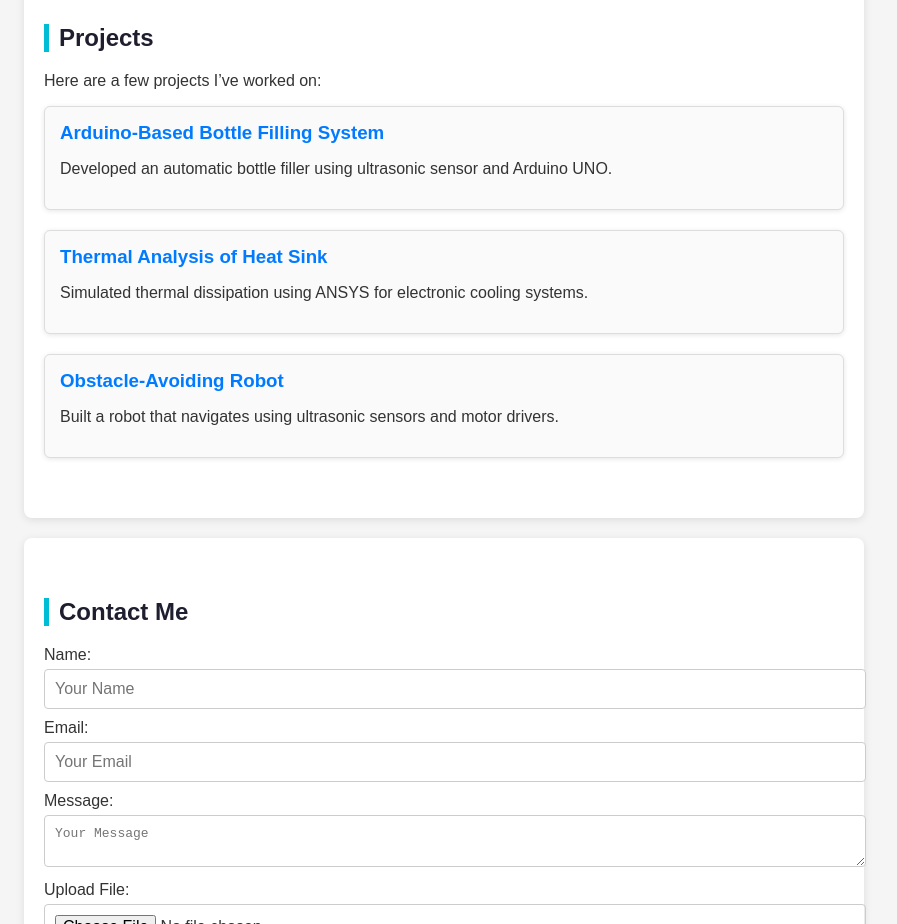
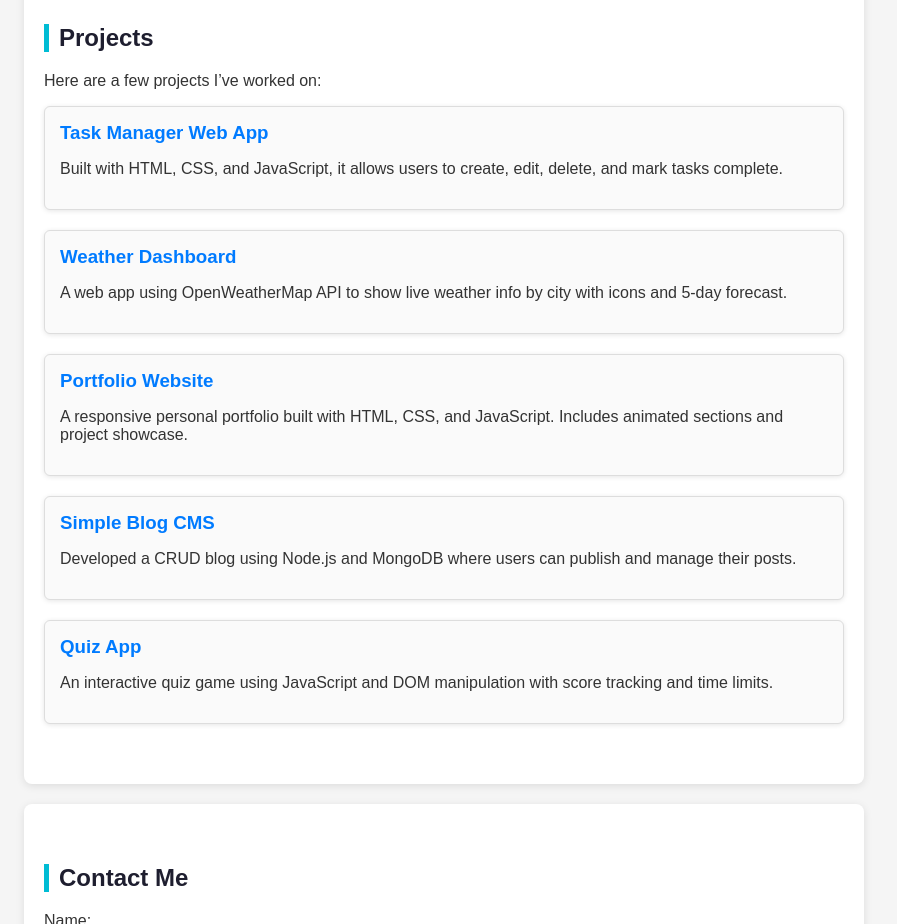
Before and after one commit to Vaths07/My-portfolio, a plain HTML site: page index.html in a window 1280 px wide. Shown: the part 1100-2024 px from the top of the page, without its empty margins (196-1093 px from the left). Drawn offline with nearby package versions, Linux system fonts and the light colour scheme.

Commit message:
Update index.html

```diff
--- a/index.html
+++ b/index.html
@@ -84,9 +84,11 @@
 
     <script>
         const projects = [
-            { title: "Arduino-Based Bottle Filling System", description: "Developed an automatic bottle filler using ultrasonic sensor and Arduino UNO." },
-            { title: "Thermal Analysis of Heat Sink", description: "Simulated thermal dissipation using ANSYS for electronic cooling systems." },
-            { title: "Obstacle-Avoiding Robot", description: "Built a robot that navigates using ultrasonic sensors and motor drivers." }
+            { title: "Task Manager Web App", description: "Built with HTML, CSS, and JavaScript, it allows users to create, edit, delete, and mark tasks complete." },
+            { title: "Weather Dashboard", description: "A web app using OpenWeatherMap API to show live weather info by city with icons and 5-day forecast." },
+            { title: "Portfolio Website", description: "A responsive personal portfolio built with HTML, CSS, and JavaScript. Includes animated sections and project showcase." },
+            { title: "Simple Blog CMS", description: "Developed a CRUD blog using Node.js and MongoDB where users can publish and manage their posts." },
+            { title: "Quiz App", description: "An interactive quiz game using JavaScript and DOM manipulation with score tracking and time limits." }
         ];
 
         const projectList = document.querySelector('.project-list');
```
